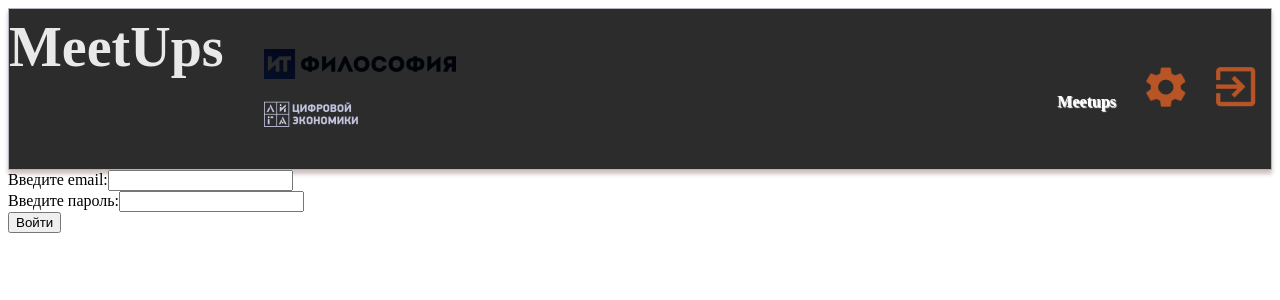
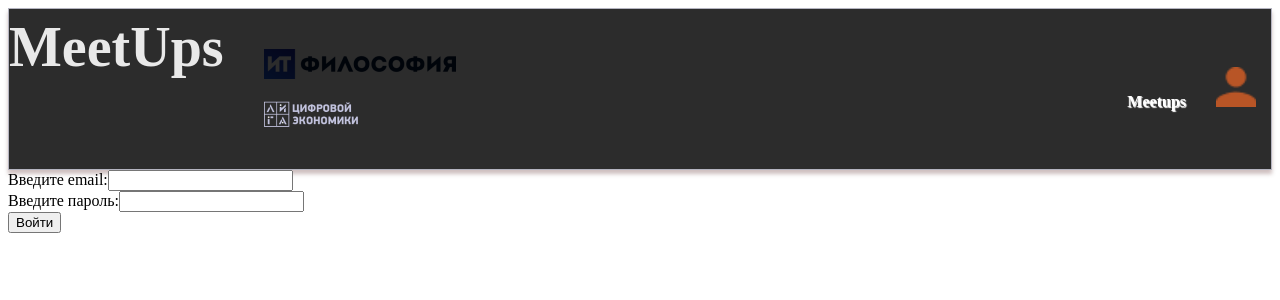
Before and after one commit to MarinaDreamwork/planning_meetups, an Angular app: page /login in a window 1280 px wide. Shown: the top 300 px of the page. Built offline with nearby package versions, Linux system fonts and the light colour scheme.

Commit message:
changed some details

```diff
--- a/src/app/components/auth/auth.component.html
+++ b/src/app/components/auth/auth.component.html
@@ -1,4 +1,4 @@
-<div>
+<form>
 	<div>
 		<label for='email'>Введите email:</label>
 		<input type='text' #emailInput id='email' />
@@ -8,4 +8,4 @@
 		<input type='text' #passwordInput id='password' />
 	</div>
 	<button (click)='login()'>Войти</button>
-</div>
+</form>
--- a/src/app/components/header/header.component.html
+++ b/src/app/components/header/header.component.html
@@ -13,14 +13,10 @@
 			<li>
 				<a routerLink="meetups" routerLinkActive="active">Meetups</a>
 			</li>
-			<li *ngIf='isAuth; else authorized'>
+			<li *ngIf="!userService.user; else authorized">
 				<a routerLink="login"><img class='icon' src="/assets/user-icon.png" /></a>
 			</li>
 			<ng-template #authorized>
-				<!-- if user has an admin role -->
-				<li>
-					<a routerLink='admin'><img class='icon' src="/assets/admin-settings-icon.png" /></a>
-				</li>
 				<li>
 					<a (click)='onLogout()'><img class='icon' src="/assets/exit-icon.png" /></a>
 				</li>
--- a/src/app/components/header/header.component.ts
+++ b/src/app/components/header/header.component.ts
@@ -1,5 +1,6 @@
 import { Component, Input, OnInit } from '@angular/core';
 import { AuthService } from 'src/app/services/auth.service';
+import { UserService } from 'src/app/services/user.service';
 
 
 @Component({
@@ -8,19 +9,14 @@ import { AuthService } from 'src/app/services/auth.service';
   styleUrls: ['./header.component.scss']
 })
 export class HeaderComponent implements OnInit {
-  @Input() isAuth: boolean = false;
 
-  constructor(private authService: AuthService) {
-    this.isAuth = this.authService.isAuth;
-    console.log('this.isAuth', this.isAuth);
-  }
+  constructor(
+    public userService: UserService,
+    private authService: AuthService) { }
 
-  ngOnInit() {
-    console.log('this.isAuth from constructor:', this.isAuth);
-  }
+  ngOnInit() { }
 
   onLogout() {
-    this.isAuth = false;
     return this.authService.logout();
   }
 
--- a/src/app/guards/auth.guard.ts
+++ b/src/app/guards/auth.guard.ts
@@ -1,9 +1,7 @@
 import { Injectable } from '@angular/core';
 import { ActivatedRouteSnapshot, CanActivate, Router, RouterStateSnapshot, UrlTree } from '@angular/router';
 import { Observable } from 'rxjs';
-import { AuthService } from '../services/auth.service';
 import { LocalStorageService } from '../services/local-storage.service';
-import { UserService } from '../services/user.service';
 
 @Injectable({
   providedIn: 'root'
@@ -19,8 +17,6 @@ export class AuthGuard implements CanActivate {
     } else {
       this.router.navigate(['login']);
       return false;
-
     }
   }
-
 }
```
